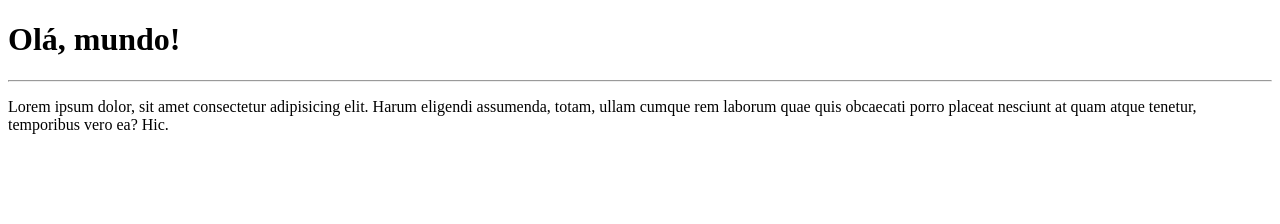
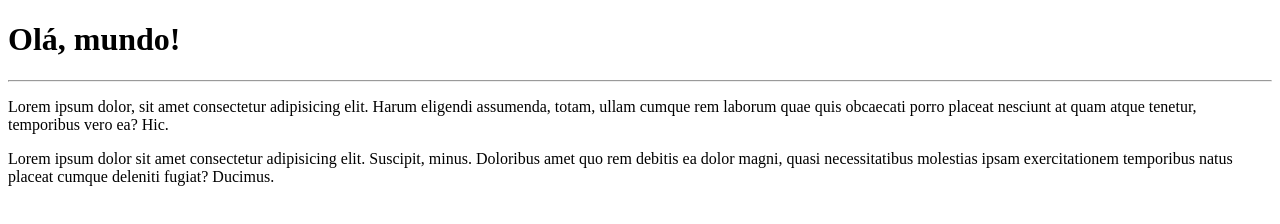
Before and after one commit to antonioelisson/ola-mundo, a plain HTML site: page site-olamundo/index.html in a window 1280 px wide. Drawn offline with Linux system fonts and the light colour scheme.

Commit message:
Escrevi mais um parágrafo.

```diff
--- a/site-olamundo/index.html
+++ b/site-olamundo/index.html
@@ -10,6 +10,7 @@
     <h1>Olá, mundo!</h1>
     <hr>
     <p>Lorem ipsum dolor, sit amet consectetur adipisicing elit. Harum eligendi assumenda, totam, ullam cumque rem laborum quae quis obcaecati porro placeat nesciunt at quam atque tenetur, temporibus vero ea? Hic.</p>
+    <p>Lorem ipsum dolor sit amet consectetur adipisicing elit. Suscipit, minus. Doloribus amet quo rem debitis ea dolor magni, quasi necessitatibus molestias ipsam exercitationem temporibus natus placeat cumque deleniti fugiat? Ducimus.</p>
 
 </body>
 </html>
```
